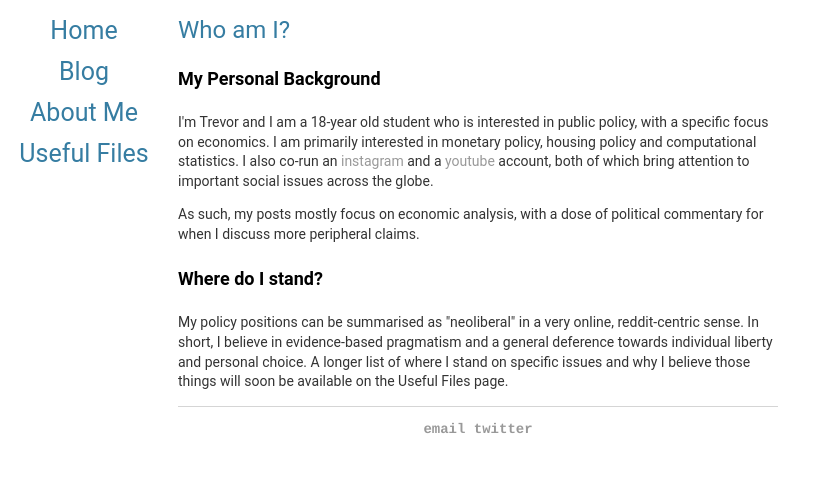
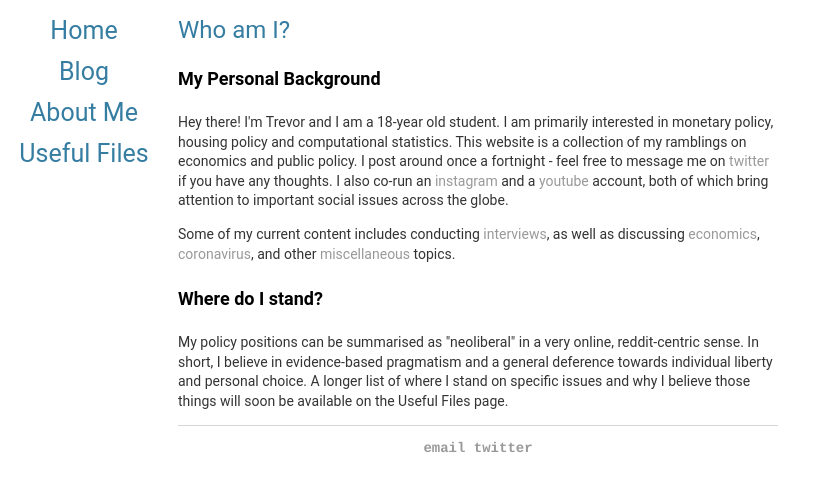
Before and after one commit to tmychow/tmychow.github.io, a Jekyll site: the page built from about/index.html, in a window 1280 px wide. Shown: the top 491 px of the page, without its empty margins (0-815 px from the left). Built offline with Jekyll 4.4.1, drawn with Linux system fonts in a browser that asks for light colours.

Commit message:
Update index.html

```diff
--- a/about/index.html
+++ b/about/index.html
@@ -5,8 +5,8 @@ title: Trevor's Mostly Economic Musings
 <div class="blurb">
 	<h1>Who am I?</h1>
 	<h4>My Personal Background</h4>
-	<p>I'm Trevor and I am a 18-year old student who is interested in public policy, with a specific focus on economics. I am primarily interested in monetary policy, housing policy and computational statistics. I also co-run an <a href="www.instagram.com/foreverfeminism/">instagram</a> and a <a href="www.youtube.com/channel/UCGsJjOYlJIy0K5Cg3D3f3bA">youtube</a> account, both of which bring attention to important social issues across the globe.</p>
-	<p>As such, my posts mostly focus on economic analysis, with a dose of political commentary for when I discuss more peripheral claims.</p>
+	<p>Hey there! I'm Trevor and I am a 18-year old student. I am primarily interested in monetary policy, housing policy and computational statistics. This website is a collection of my ramblings on economics and public policy. I post around once a fortnight - feel free to message me on <a href="https://twitter.com/tmychow">twitter</a> if you have any thoughts. I also co-run an <a href="www.instagram.com/foreverfeminism/">instagram</a> and a <a href="www.youtube.com/channel/UCGsJjOYlJIy0K5Cg3D3f3bA">youtube</a> account, both of which bring attention to important social issues across the globe.</p>
+	<p>Some of my current content includes conducting <a href="/tag/interview">interviews</a>, as well as discussing <a href="/tag/economics">economics</a>, <a href="/tag/coronavirus">coronavirus</a>, and other <a href="/tag/miscellaneous">miscellaneous</a> topics.</p>
 	<h4>Where do I stand?</h4>
 	<p>My policy positions can be summarised as "neoliberal" in a very online, reddit-centric sense. In short, I believe in evidence-based pragmatism and a general deference towards individual liberty and personal choice. A longer list of where I stand on specific issues and why I believe those things will soon be available on the Useful Files page.</p>
 </div><!-- /.blurb -->
```
